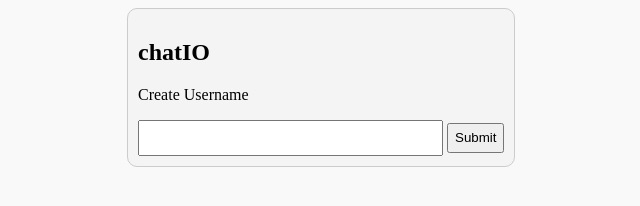
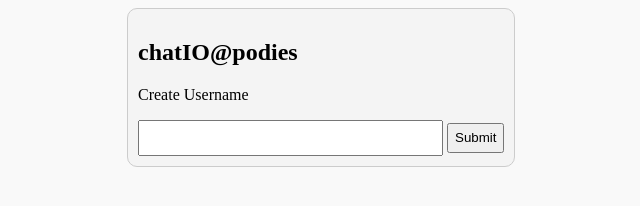
Before and after one commit to ravi11o/chatIO, a website: page index.html in a window 1280 px wide. Shown: the whole page, without its empty margins (183-823 px from the left). Drawn offline with nearby package versions, Linux system fonts and the light colour scheme; no server answers.

Commit message:
Edit title

```diff
--- a/index.html
+++ b/index.html
@@ -56,7 +56,7 @@
 <body>
     <div id="container">
         <div id="namesWrapper">
-            <h2>chatIO</h2>
+            <h2>chatIO@podies</h2>
             <p>Create Username</p>
             <div id="error"></div>
             <form id="usernameForm">
@@ -66,7 +66,7 @@
         </div>
 
         <div id="mainWrapper">
-            <h2>chatIO</h2>
+            <h2>chatIO@podies</h2>
             <div id="chatWrapper">
                 <div id="chatWindow">
 
```
